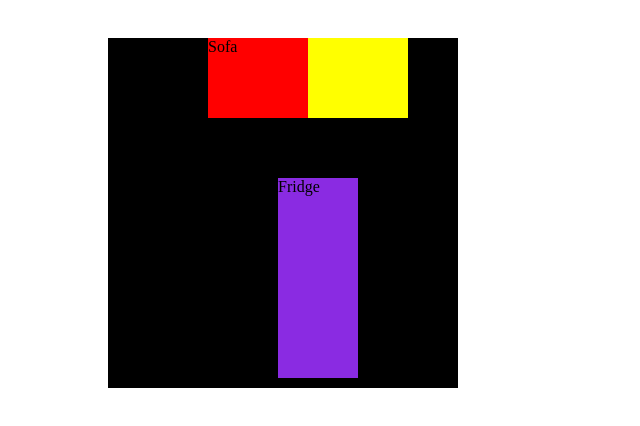
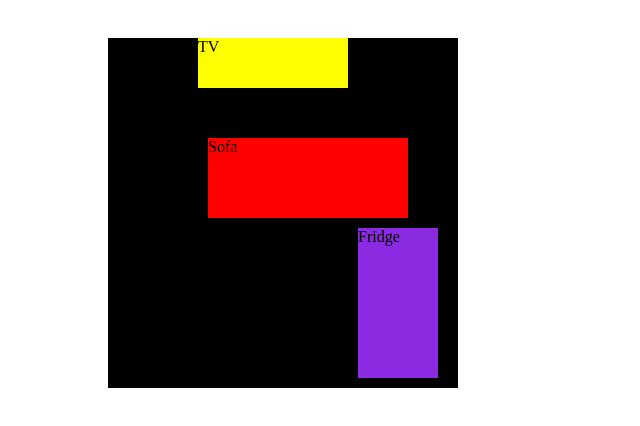
Before and after one commit to apurvapokharkar58-wq/learning_css, a plain HTML site: page rel_vs_abs.html in a window 1280 px wide. Shown: the whole page, without its empty margins (0-640 px from the left). Drawn offline with Linux system fonts and the light colour scheme.

Commit message:
relative and absolute

```diff
--- a/CSS/relvsabs.css
+++ b/CSS/relvsabs.css
@@ -8,23 +8,24 @@
 }
 #tv{
     position:absolute;
-    height:80px;
+    height:50px;
     width:150px;
     background-color: yellow;
-    left:150px;
+    left: 90px;
 }
 #sofa{
     position:absolute;
     height:80px;
-    width:100px;
+    width: 200px;
     background-color:red;
     left:100px;
+    top:100px
 }
 #fridge{
     position:absolute;
-    height:200px;
+    height:150px;
     width:80px;
     background-color:blueviolet;
-    right:100px;
+    right:20px;
     bottom:10px;
 }
```
Also changed, not shown: css_types.html (+2 -2 lines).
